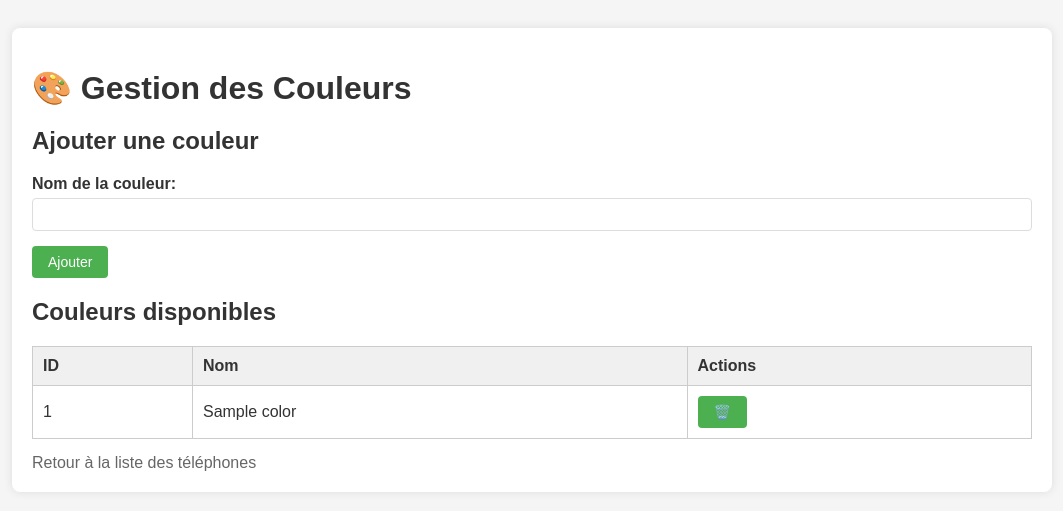
After one commit to Rigel16/tel, a PHP site: page /colors.php in a window 1280 px wide. The commit adds this page. Shown: the top 511 px of the page, without its empty margins (108-1171 px from the left). Run offline with PHP 8.4, Linux system fonts and the light colour scheme; tables that the repository leaves empty or names only in its code hold one stand-in row (values such as "Sample post").

Commit message:
[*]modification des fonctions et [+]ajout de la posiibilitéde creer des couleurs

```diff
--- /dev/null
+++ b/gestion-telephones/colors.php
@@ -0,0 +1,94 @@
+<?php
+require 'includes/db.php';
+require 'includes/functions.php';
+
+$errors = [];
+$success = false;
+$colors = getAllColors($pdo);
+
+// Ajouter une couleur
+if ($_SERVER['REQUEST_METHOD'] === 'POST' && isset($_POST['action']) && $_POST['action'] === 'add') {
+    $name = trim($_POST['name']);
+
+    if (empty($name)) {
+        $errors[] = "Le nom de la couleur est requis.";
+    } else {
+        $stmt = $pdo->prepare("INSERT INTO colors (name) VALUES (?)");
+        $stmt->execute([$name]);
+        $success = true;
+        header("Location: colors.php");
+        exit;
+    }
+}
+
+// Supprimer une couleur
+if (isset($_GET['delete'])) {
+    $id = $_GET['delete'];
+
+    // Vérifier si la couleur est utilisée par des téléphones
+    $stmt = $pdo->prepare("SELECT COUNT(*) FROM phones WHERE color_id = ?");
+    $stmt->execute([$id]);
+    $count = $stmt->fetchColumn();
+
+    if ($count > 0) {
+        $errors[] = "Cette couleur est utilisée par $count téléphone(s) et ne peut pas être supprimée.";
+    } else {
+        $stmt = $pdo->prepare("DELETE FROM colors WHERE id = ?");
+        $stmt->execute([$id]);
+        header("Location: colors.php");
+        exit;
+    }
+}
+?>
+
+<!DOCTYPE html>
+<html lang="fr">
+<head>
+    <meta charset="UTF-8">
+    <title>Gestion des Couleurs</title>
+    <link rel="stylesheet" href="public/css/style.css">
+</head>
+<body>
+    <div class="container">
+        <h1>🎨 Gestion des Couleurs</h1>
+
+        <?php foreach ($errors as $e): ?>
+            <p class="error"><?= $e ?></p>
+        <?php endforeach; ?>
+
+        <?php if ($success): ?>
+            <p class="success">Couleur ajoutée avec succès.</p>
+        <?php endif; ?>
+
+        <h2>Ajouter une couleur</h2>
+        <form method="post" class="color-form">
+            <input type="hidden" name="action" value="add">
+            <div class="form-group">
+                <label for="name">Nom de la couleur:</label>
+                <input id="name" name="name" required>
+            </div>
+            <button type="submit" class="btn">Ajouter</button>
+        </form>
+
+        <h2>Couleurs disponibles</h2>
+        <table>
+            <tr>
+                <th>ID</th>
+                <th>Nom</th>
+                <th>Actions</th>
+            </tr>
+            <?php foreach ($colors as $color): ?>
+                <tr>
+                    <td><?= $color['id'] ?></td>
+                    <td><?= htmlspecialchars($color['name']) ?></td>
+                    <td>
+                        <a href="colors.php?delete=<?= $color['id'] ?>" class="btn" onclick="return confirm('Êtes-vous sûr de vouloir supprimer cette couleur?');">🗑️</a>
+                    </td>
+                </tr>
+            <?php endforeach; ?>
+        </table>
+
+        <a href="index.php" class="back-link">Retour à la liste des téléphones</a>
+    </div>
+</body>
+</html>
--- a/gestion-telephones/includes/functions.php
+++ b/gestion-telephones/includes/functions.php
@@ -1,7 +1,9 @@
 <?php
 
 function getAllPhones(PDO $pdo) {
-    $stmt = $pdo->query("SELECT * FROM phones");
+$stmt = $pdo->query("SELECT p.*, c.name as color_name
+                        FROM phones p
+                        LEFT JOIN colors c ON p.color_id = c.id");
 return $stmt->fetchAll();
 }
 
@@ -12,13 +14,29 @@ function getPhoneById(PDO $pdo, $id) {
 }
 
 function createPhone(PDO $pdo, $data) {
-    $stmt = $pdo->prepare("INSERT INTO phones (brand, imei, name, color, capacity) VALUES (?, ?, ?, ?, ?)");
-    return $stmt->execute([$data['brand'], $data['imei'], $data['name'], $data['color'], $data['capacity']]);
+$stmt = $pdo->prepare("INSERT INTO phones (brand, imei, name, color_id, capacity)
+                        VALUES (?, ?, ?, ?, ?)");
+return $stmt->execute([
+    $data['brand'],
+    $data['imei'],
+    $data['name'],
+    $data['color_id'],
+    $data['capacity']
+]);
 }
 
 function updatePhone(PDO $pdo, $id, $data) {
-    $stmt = $pdo->prepare("UPDATE phones SET brand=?, imei=?, name=?, color=?, capacity=? WHERE id=?");
-    return $stmt->execute([$data['brand'], $data['imei'], $data['name'], $data['color'], $data['capacity'], $id]);
+$stmt = $pdo->prepare("UPDATE phones
+                        SET brand=?, imei=?, name=?, color_id=?, capacity=?
+                        WHERE id=?");
+return $stmt->execute([
+    $data['brand'],
+    $data['imei'],
+    $data['name'],
+    $data['color_id'],
+    $data['capacity'],
+    $id
+]);
 }
 
 function deletePhone(PDO $pdo, $id) {
@@ -27,13 +45,6 @@ function deletePhone(PDO $pdo, $id) {
 }
 
 function getAllColors(PDO $pdo) {
-    $stmt = $pdo->query("SELECT DISTINCT color FROM phones ORDER BY color");
-    $colors = $stmt->fetchAll(PDO::FETCH_COLUMN);
-
-    // Si aucune couleur n'existe encore dans la BD, retourner des couleurs par défaut
-    if (empty($colors)) {
-        return ['Rouge', 'Vert', 'Bleu', 'Noir', 'Blanc'];
+$stmt = $pdo->query("SELECT * FROM colors ORDER BY name");
+return $stmt->fetchAll();
 }
-
-    return $colors;
-}
--- a/gestion-telephones/public/css/style.css
+++ b/gestion-telephones/public/css/style.css
@@ -31,7 +31,7 @@ th {
     font-weight: bold;
 }
 
-.btn, button[type="submit"] {
+.btn {
     display: inline-block;
     padding: 8px 16px;
     background-color: #4CAF50;
@@ -41,9 +41,10 @@ th {
     border-radius: 4px;
     cursor: pointer;
     font-size: 14px;
+    margin-right: 5px;
 }
 
-.btn:hover, button[type="submit"]:hover {
+.btn:hover {
     background-color: #45a049;
 }
 
@@ -52,7 +53,7 @@ h1, h2 {
     margin-bottom: 20px;
 }
 
-.phone-form {
+.phone-form, .color-form {
     margin-bottom: 20px;
 }
 
@@ -80,6 +81,11 @@ h1, h2 {
     margin-bottom: 15px;
 }
 
+.success {
+    color: green;
+    margin-bottom: 15px;
+}
+
 .back-link {
     display: inline-block;
     margin-top: 15px;
@@ -90,3 +96,7 @@ h1, h2 {
 .back-link:hover {
     text-decoration: underline;
 }
+
+.actions {
+    margin-bottom: 20px;
+}
```
Also changed, not shown: gestion-telephones/add.php (+5 -5 lines), gestion-telephones/edit.php (+6 -6 lines), gestion-telephones/index.php (+5 -2 lines). Lines whose indentation alone changed are shown as unchanged.
